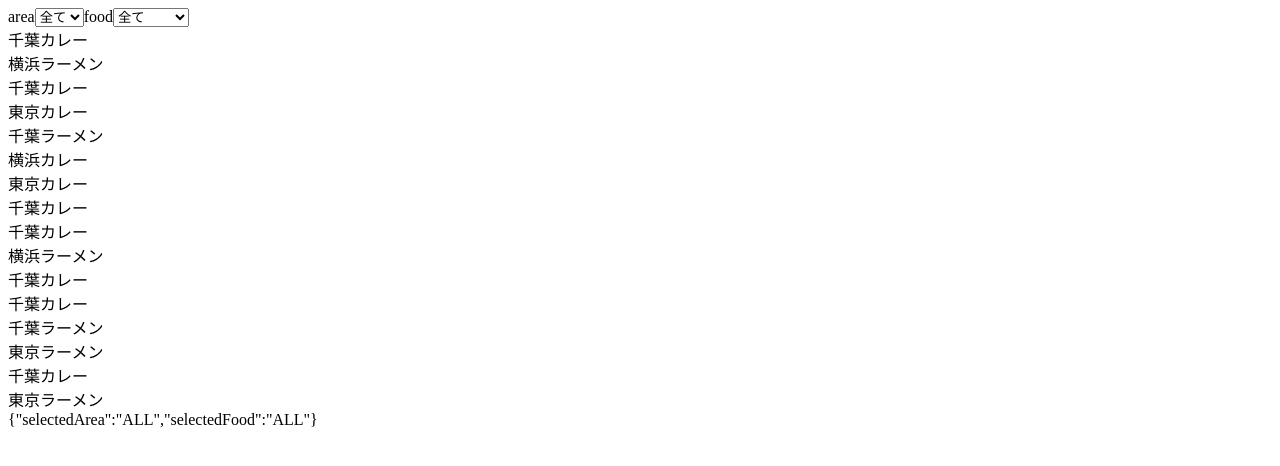
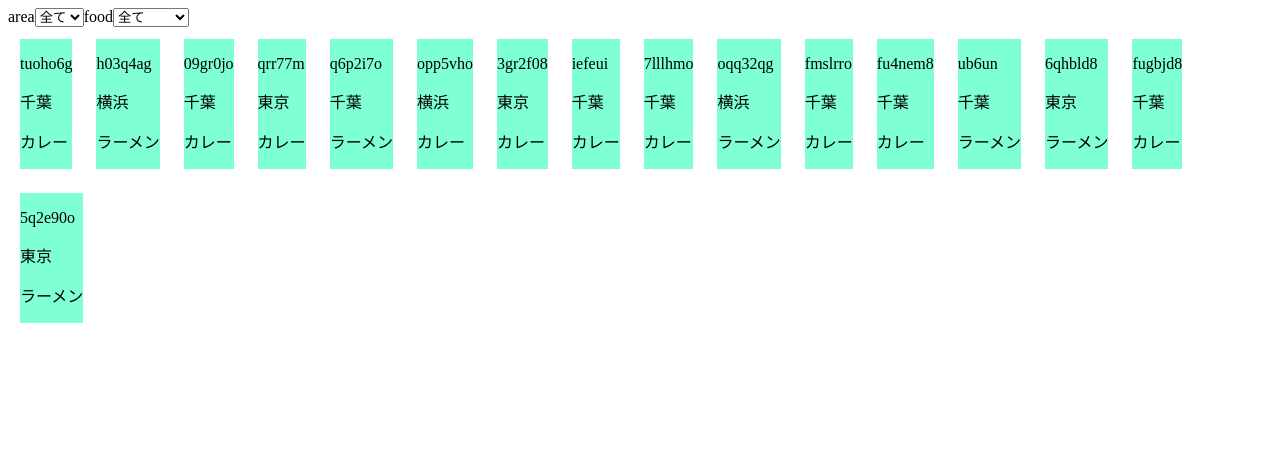
Before and after one commit to sadnessOjisan/search-router, a React app: page /about in a window 1280 px wide. Shown: the top 466 px of the page. Built offline with nearby package versions, Linux system fonts and the light colour scheme.

Commit message:
styling の土台

```diff
--- /dev/null
+++ b/src/component/card.tsx
@@ -0,0 +1,30 @@
+import * as React from "react";
+import styled from "styled-components";
+
+import { DataItemType } from "../type";
+
+interface PassedProps {
+  data: DataItemType;
+}
+
+interface Props extends PassedProps {
+  className?: string;
+}
+
+const Component: React.FC<Props> = (props) => {
+  return (
+    <div className={props.className}>
+      <p>{props.data.name}</p>
+      <div>
+        <p>{props.data.area}</p>
+        <p>{props.data.food}</p>
+      </div>
+    </div>
+  );
+};
+
+const StyledComponent = styled(Component)`
+  background: aquamarine;
+`;
+
+export const Card = StyledComponent;
--- a/src/pages/reducer.tsx
+++ b/src/pages/reducer.tsx
@@ -9,14 +9,22 @@ import {
 
 import { isValidAreaFormInput, isValidFoodFormInput } from "../helper/util";
 import { data } from "../helper/data";
+import { Card } from "../component/card";
 
-const Component = () => {
+interface PassedProps {}
+
+interface Props extends PassedProps {
+  className?: string;
+}
+
+const Component: React.FC<Props> = (props) => {
   const [state, dispatch] = React.useReducer(searchReducer, initialState);
   const handleSubmit = (event: React.FormEvent<HTMLFormElement>) => {
     event.preventDefault();
   };
+
   return (
-    <div>
+    <div className={props.className}>
       <form onSubmit={handleSubmit}>
         <label>area</label>
         <select
@@ -51,7 +59,7 @@ const Component = () => {
           <option value="ラーメン">ラーメン</option>
         </select>
       </form>
-      <div>
+      <div className="cards">
         {data
           .filter(
             (d) =>
@@ -63,17 +71,22 @@ const Component = () => {
                 : d.food === state.selectedFood)
           )
           .map((d) => (
-            <div>
-              {d.area}
-              {d.food}
-            </div>
+            <Card data={d}></Card>
           ))}
       </div>
-      {JSON.stringify(state)}
     </div>
   );
 };
 
-const StyledComponent = styled(Component)``;
+const StyledComponent = styled(Component)`
+  & .cards {
+    display: flex;
+    flex-direction: row;
+    flex-wrap: wrap;
+    & > div {
+      margin: 12px;
+    }
+  }
+`;
 
 export const UsingReducer = StyledComponent;
--- a/src/type.ts
+++ b/src/type.ts
@@ -3,5 +3,5 @@ export type FoodType = "カレー" | "ラーメン";
 export type AreaFormValidType = AreaType | "ALL";
 export type FoodFormValidType = FoodType | "ALL";
 
-type DataItemType = { area: AreaType; food: FoodType; name: string };
+export type DataItemType = { area: AreaType; food: FoodType; name: string };
 export type DataType = DataItemType[];
```
